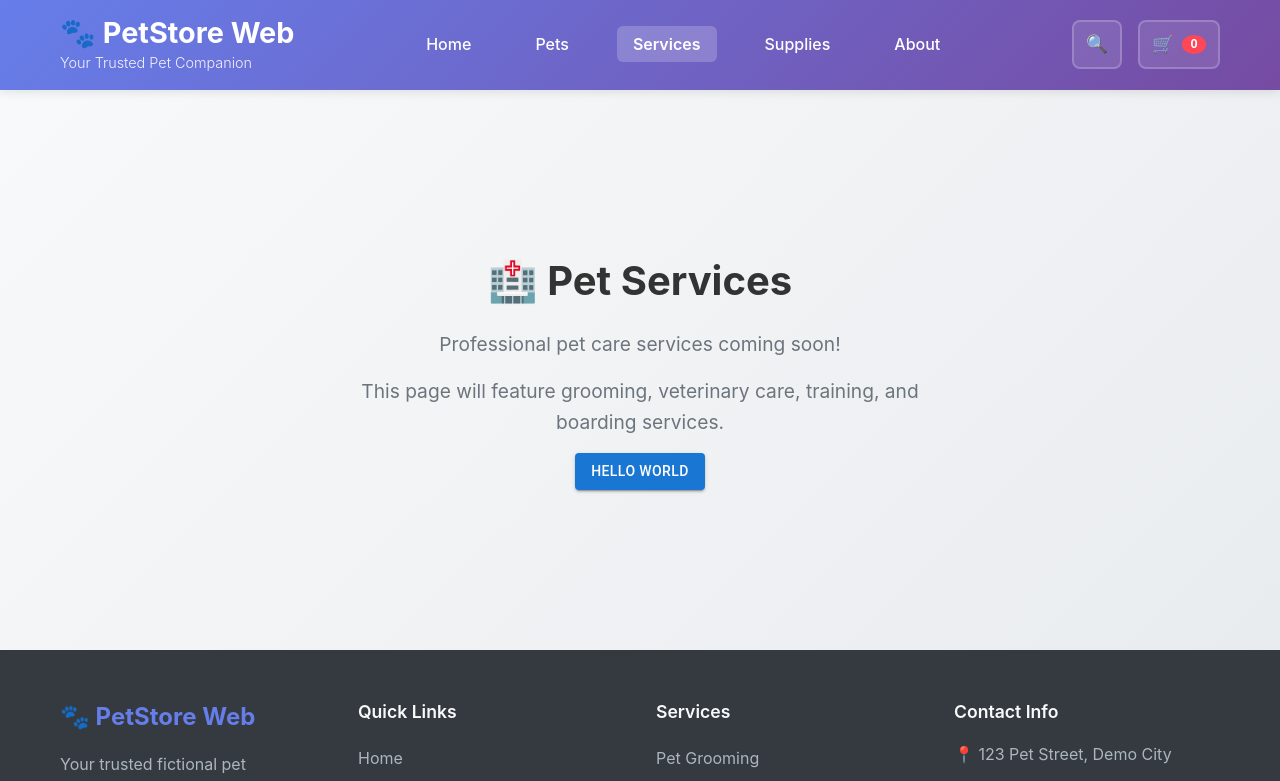
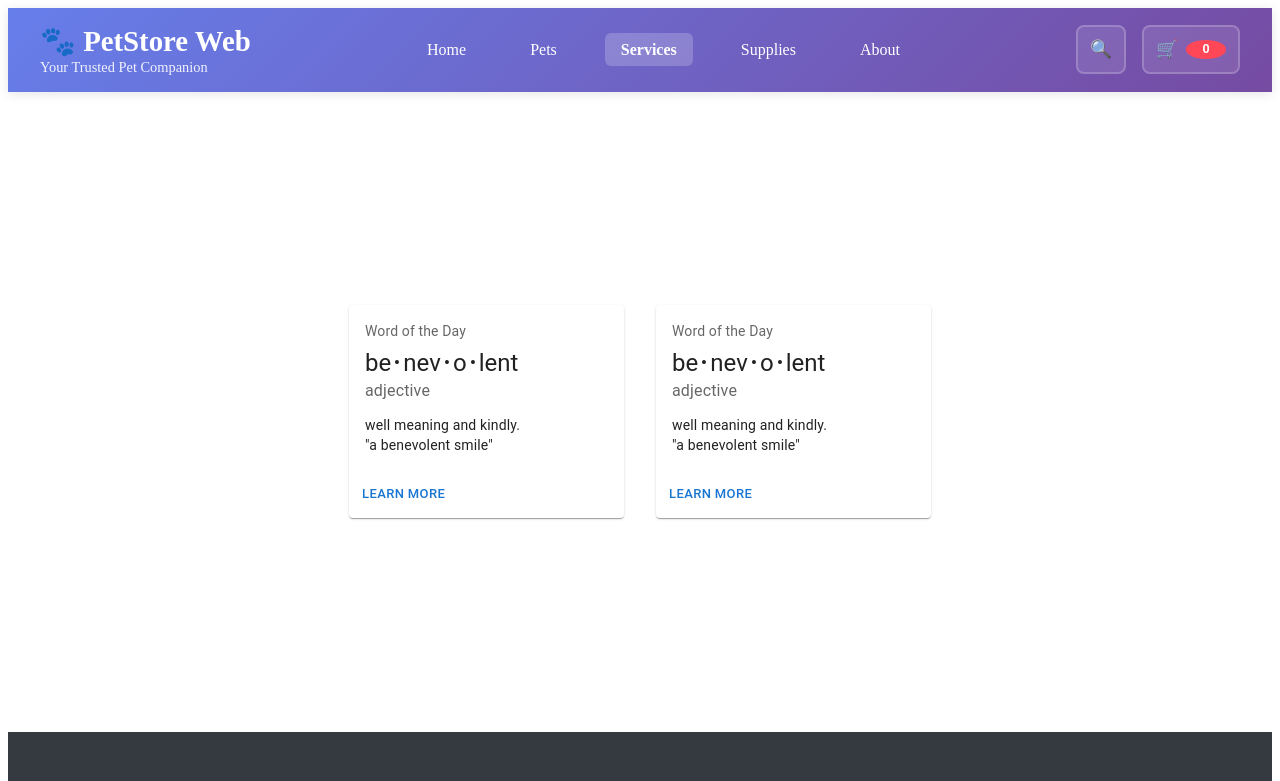
Before and after one commit to coding2themax/petstore-web, a React app: page /services in a window 1280 px wide. Shown: the top 781 px of the page. Built offline with nearby package versions, Linux system fonts and the light colour scheme.

Commit message:
adding service cards

```diff
--- a/src/components/App.css
+++ b/src/components/App.css
@@ -16,6 +16,7 @@
   display: flex;
   align-items: center;
   justify-content: center;
+
   background: linear-gradient(135deg, #f8f9fa 0%, #e9ecef 100%);
   padding: 4rem 2rem;
 }
--- /dev/null
+++ b/src/components/service/DefaultServiceCard.tsx
@@ -0,0 +1,43 @@
+import Box from "@mui/material/Box";
+import Button from "@mui/material/Button";
+import Card from "@mui/material/Card";
+import CardActions from "@mui/material/CardActions";
+import CardContent from "@mui/material/CardContent";
+import Typography from "@mui/material/Typography";
+
+const bull = (
+  <Box
+    component="span"
+    sx={{ display: "inline-block", mx: "2px", transform: "scale(0.8)" }}
+  >
+    •
+  </Box>
+);
+
+export default function DefaultServiceCard() {
+  return (
+    <Card sx={{ minWidth: 275, margin: 2 }}>
+      <CardContent>
+        <Typography gutterBottom sx={{ color: "text.secondary", fontSize: 14 }}>
+          Word of the Day
+        </Typography>
+        <Typography variant="h5" component="div">
+          be{bull}nev{bull}o{bull}lent
+        </Typography>
+        <Typography sx={{ color: "text.secondary", mb: 1.5 }}>
+          adjective
+        </Typography>
+        <Typography variant="body2">
+          well meaning and kindly.
+          <br />
+          {'"a benevolent smile"'}
+        </Typography>
+      </CardContent>
+      <CardActions>
+        <Button size="small" href="/">
+          Learn More
+        </Button>
+      </CardActions>
+    </Card>
+  );
+}
--- a/src/pages/ServicesPage.tsx
+++ b/src/pages/ServicesPage.tsx
@@ -1,17 +1,20 @@
-import ButtonUsage from '@/components/common/ButtonUsage';
-import React from 'react';
+import Box from "@mui/material/Box";
+import React from "react";
+import DefaultServiceCard from "../components/service/DefaultServiceCard";
 
 const ServicesPage: React.FC = () => {
   return (
-    <div className="coming-soon">
-      <div>
-        <h1>🏥 Pet Services</h1>
-        <p>Professional pet care services coming soon!</p>
-        <p>This page will feature grooming, veterinary care, training, and boarding services.</p>
-        <ButtonUsage />
-      </div>
-
-    </div>
+    <Box
+      sx={{
+        display: "flex",
+        justifyContent: "center",
+        alignItems: "center",
+        minHeight: "80vh",
+      }}
+    >
+      <DefaultServiceCard />
+      <DefaultServiceCard />
+    </Box>
   );
 };
 
```
Also changed, not shown: src/components/service/SericeCard.tsx (added, +19 -0 lines), src/index.tsx (+4 -5 lines), src/types/Service.ts (added, +9 -0 lines).
